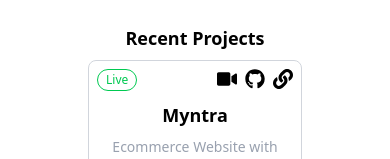
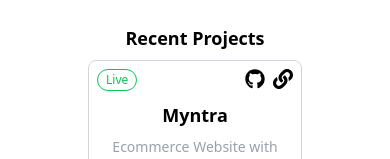
Before and after one commit to pranitkarkera/portfolio-2, a React (Vite) app: page / in a window 390 px wide. Shown: the part 428-587 px from the top of the page. Built offline with nearby package versions, Linux system fonts and the light colour scheme.

Commit message:
made project section responsive

```diff
--- a/src/components/Porfolio.jsx
+++ b/src/components/Porfolio.jsx
@@ -135,9 +135,9 @@
                       <BsDot />
                     </span> */}
                     <div className="absolute top-2 right-2 flex gap-2">
-                      <a href={project.loom}>
+                      {/* <a href={project.loom}>
                         <FaVideo className="text-xl cursor-pointer" />
-                      </a>
+                      </a> */}
                       <a href={project.github}>
                         <FaGithub className="text-xl cursor-pointer" />
                       </a>
```
